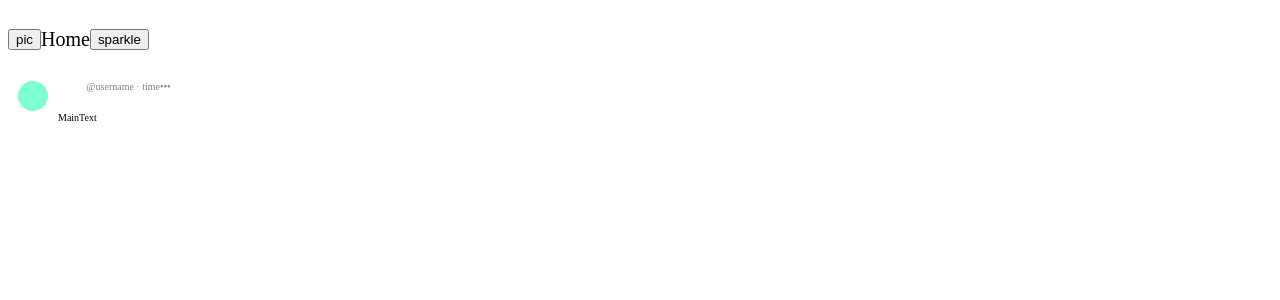
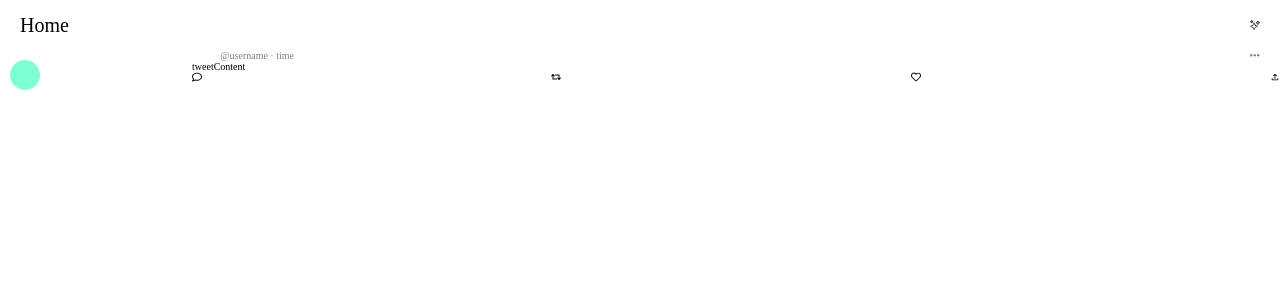
Before and after one commit to die-h/react-portfolio, a Next.js app: page /twitter-home in a window 1280 px wide. Shown: the top 300 px of the page. Built offline with nearby package versions, Linux system fonts and the light colour scheme.

Commit message:
made some advance in the tweet structure

```diff
--- a/src/components/TwiterTimeline/Header/Header.module.scss
+++ b/src/components/TwiterTimeline/Header/Header.module.scss
@@ -2,7 +2,19 @@
   display: flex;
   align-items: center;
   width: 100%;
+  height: 5rem;
+  padding: 0.5rem 2rem;
+  gap: 2rem;
 }
 .headerTitle {
   font-size: 2rem;
 }
+.sparkle {
+  position: absolute;
+  right: 2rem;
+}
+@media (min-width: 500px) {
+  .menuMobileButton {
+    display: none;
+  }
+}
--- a/src/components/TwiterTimeline/Header/Header.tsx
+++ b/src/components/TwiterTimeline/Header/Header.tsx
@@ -1,13 +1,16 @@
 import React from "react";
 import style from "./Header.module.scss";
+import { IoSparklesOutline } from "react-icons/io5";
 
 const Header = () => {
   return (
     <>
       <section className={style.header}>
-        <button>pic</button>
+        <button className={style.menuMobileButton}>pic</button>
         <p className={style.headerTitle}>Home</p>
-        <button>sparkle</button>
+        {/* <button className={style.sparkle}> */}
+          <IoSparklesOutline  className={style.sparkle} />
+        {/* </button> */}
       </section>
     </>
   );
--- a/src/components/TwiterTimeline/Tweet/Tweet.module.scss
+++ b/src/components/TwiterTimeline/Tweet/Tweet.module.scss
@@ -3,16 +3,21 @@
 }
 .leftSide {
   padding: 1rem;
+  width: 15%;
 }
 
 .rightSide {
+  width: 85%;
 }
 .tweetHeader {
   display: flex;
   align-items: center;
   justify-content: space-between;
+  position: relative;
 }
 .threeDots {
+  position: absolute;
+  right: 2rem;
 }
 .nameContainer {
   display: flex;
@@ -28,7 +33,7 @@
   color: gray;
 }
 
-.mainText {
+.tweetContent {
 }
 .profPic {
   width: 3rem;
@@ -36,3 +41,8 @@
   border-radius: 50%;
   background-color: aquamarine;
 }
+.tweetFooter {
+  display: flex;
+  justify-content: space-between;
+  width: 100%;
+}
--- a/src/components/TwiterTimeline/Tweet/Tweet.tsx
+++ b/src/components/TwiterTimeline/Tweet/Tweet.tsx
@@ -1,29 +1,31 @@
 import React from "react";
-import s from "./Tweet.module.scss";
+import style from "./Tweet.module.scss";
+import { FaRegComment, FaRetweet, FaRegHeart } from "react-icons/fa";
+import { MdOutlineFileUpload } from "react-icons/md";
 
 const Tweet = () => {
   return (
-    <article className={s.tweetBody}>
-      <div className={s.leftSide}>
-        <div className={s.profPic}></div>
+    <article className={style.tweetBody}>
+      <div className={style.leftSide}>
+        <div className={style.profPic}></div>
       </div>
-      <div className={s.rightSide}>
-        <div className={s.tweetHeader}>
-          <div className={s.nameContainer}>
-            <p className={s.name}>name</p>
-            <p className={s.username}>{`@${"username"} · ${"time"}`}</p>
+      <div className={style.rightSide}>
+        <div className={style.tweetHeader}>
+          <div className={style.nameContainer}>
+            <p className={style.name}>name</p>
+            <p className={style.username}>{`@${"username"} · ${"time"}`}</p>
           </div>
-          <div className={s.threeDots}>•••</div>
+          <div className={style.threeDots}>•••</div>
         </div>
-        <p className={s.mainText}> MainText</p>
-        {}
-        <footer>
-          <ul>
-            <li></li>
-            <li></li>
-            <li></li>
+        <p className={style.tweetContent}> tweetContent</p>
+        <div >
+          <ul className={style.tweetFooter}>
+            <li>{<FaRegComment />}</li>
+            <li>{<FaRetweet />}</li>
+            <li>{<FaRegHeart />}</li>
+            <li>{<MdOutlineFileUpload />}</li>
           </ul>
-        </footer>
+        </div>
       </div>
     </article>
   );
--- a/src/pages/index.tsx
+++ b/src/pages/index.tsx
@@ -10,6 +10,7 @@ export default function Home() {
         <title>Create Next App</title>
         <meta name="description" content="Generated by create next app" />
         <link rel="icon" href="/favicon.ico" />
+        <title>Diego Hermida Dev</title>
       </Head>
 
       <main className={styles.main}>
--- a/src/pages/twitter-home.tsx
+++ b/src/pages/twitter-home.tsx
@@ -1,8 +1,16 @@
 import React from "react";
 import { TwitterTimeline } from "components/TwiterTimeline";
+import Head from "next/head";
 
 const TwitterHome = () => {
-  return <TwitterTimeline />;
+  return (
+    <>
+      <Head>
+        <title>Twitter Timeline</title>
+      </Head>
+      <TwitterTimeline />
+    </>
+  );
 };
 
 export default TwitterHome;
--- a/src/styles/globals.css
+++ b/src/styles/globals.css
@@ -21,8 +21,11 @@ a {
 
 * {
   box-sizing: border-box;
+  margin: 0;
+  padding: 0;
+  background: none;
+  border: none;
 }
-
 @media (prefers-color-scheme: dark) {
   html {
     color-scheme: dark;
```
